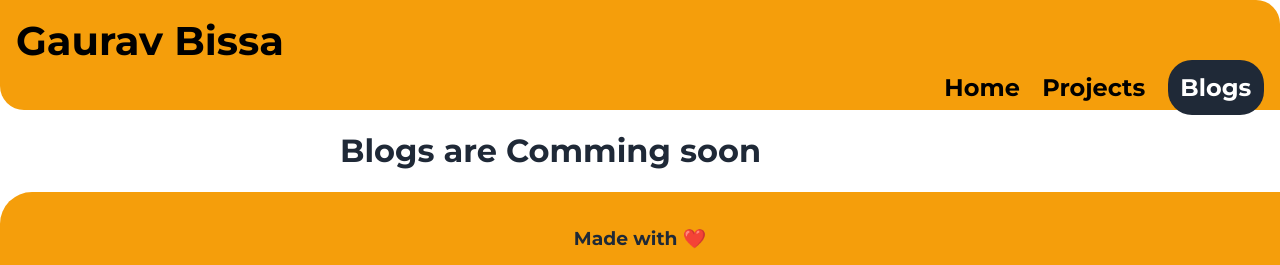
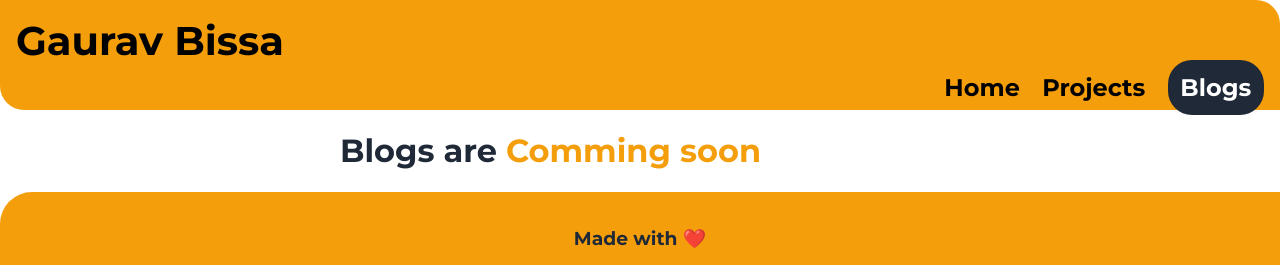
Before and after one commit to iamgauravbissa/personal-portfolio-pure-html-css, a plain HTML site: page blogs.html in a window 1280 px wide. Shown: the top 265 px of the page. Drawn offline with Linux system fonts and the light colour scheme.

Commit message:
Update style.css

```diff
--- a/style.css
+++ b/style.css
@@ -118,7 +118,7 @@ section h3{
     padding-top: 1rem;
 
 }
-.header-heading .special-text{
+.special-text{
     color: var(--primary-color);
 }
 
```
